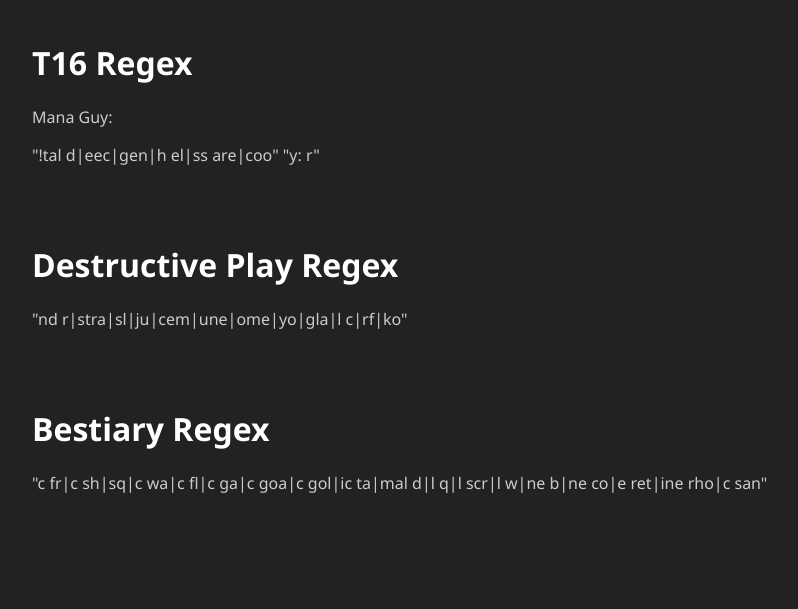
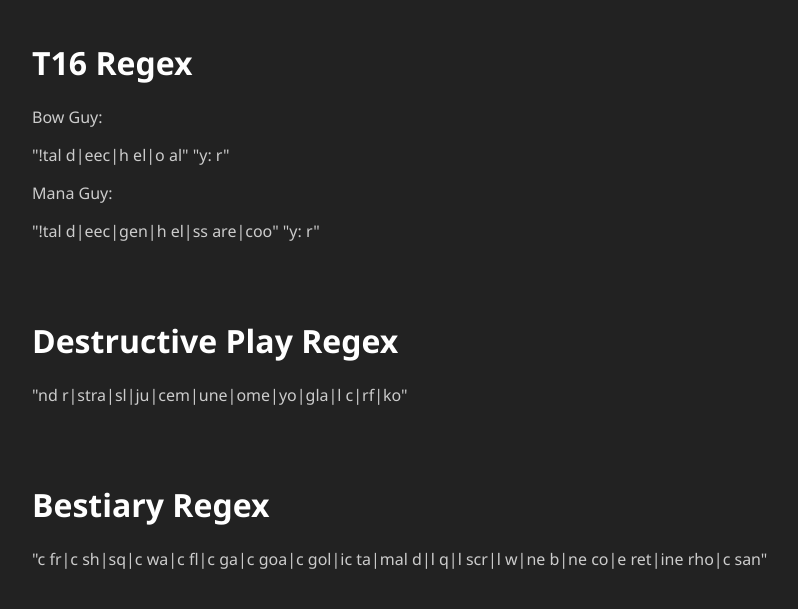
Before and after one commit to jedique/jedique.github.io, a plain HTML site: page regex.html in a window 1280 px wide. Shown: the whole page, without its empty margins (128-926 px from the left). Drawn offline with Linux system fonts and the light colour scheme.

Commit message:
Update regex.html

```diff
--- a/regex.html
+++ b/regex.html
@@ -30,6 +30,8 @@
 
 <div class="container">
     <h1>T16 Regex</h1>
+    <p>Bow Guy:</p>
+    <p>"!tal d|eec|h el|o al" "y: r"</p>
     <p>Mana Guy:</p>
     <p>"!tal d|eec|gen|h el|ss are|coo" "y: r"</p>
 </div>
```
